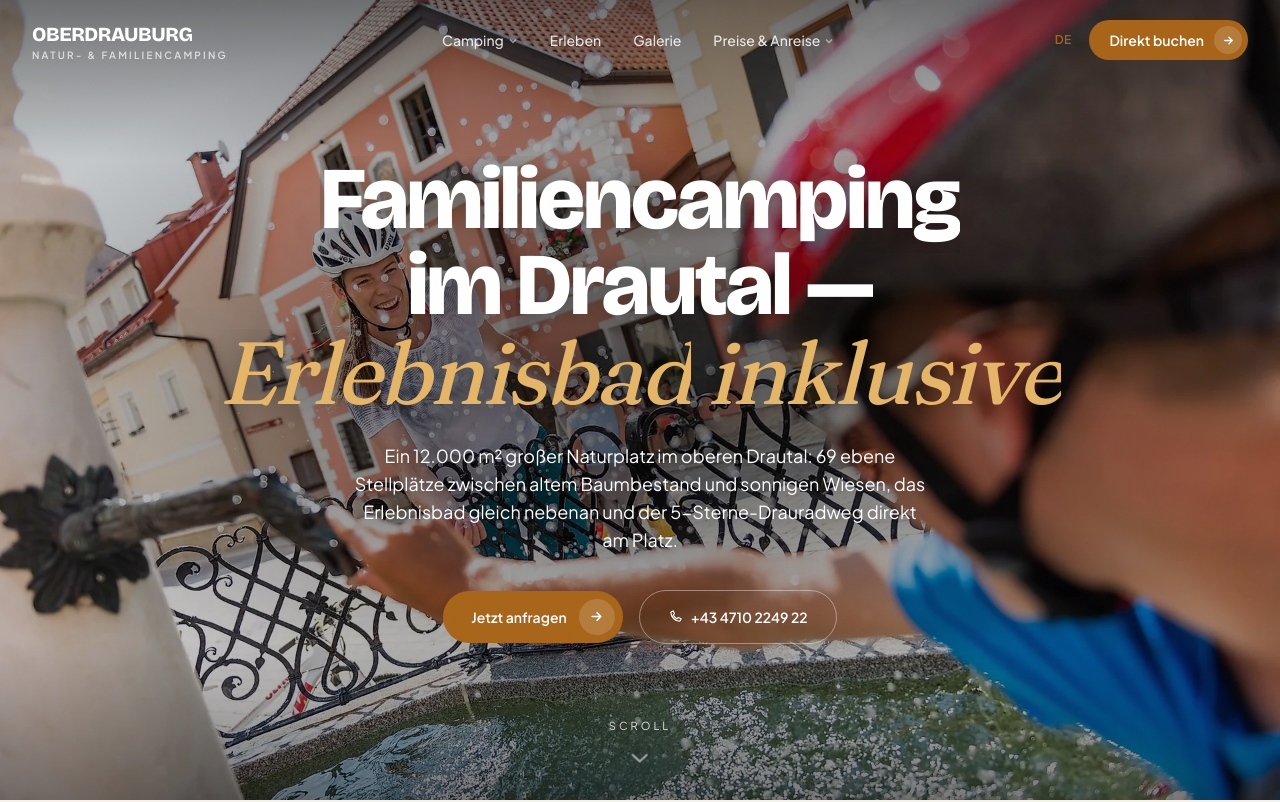
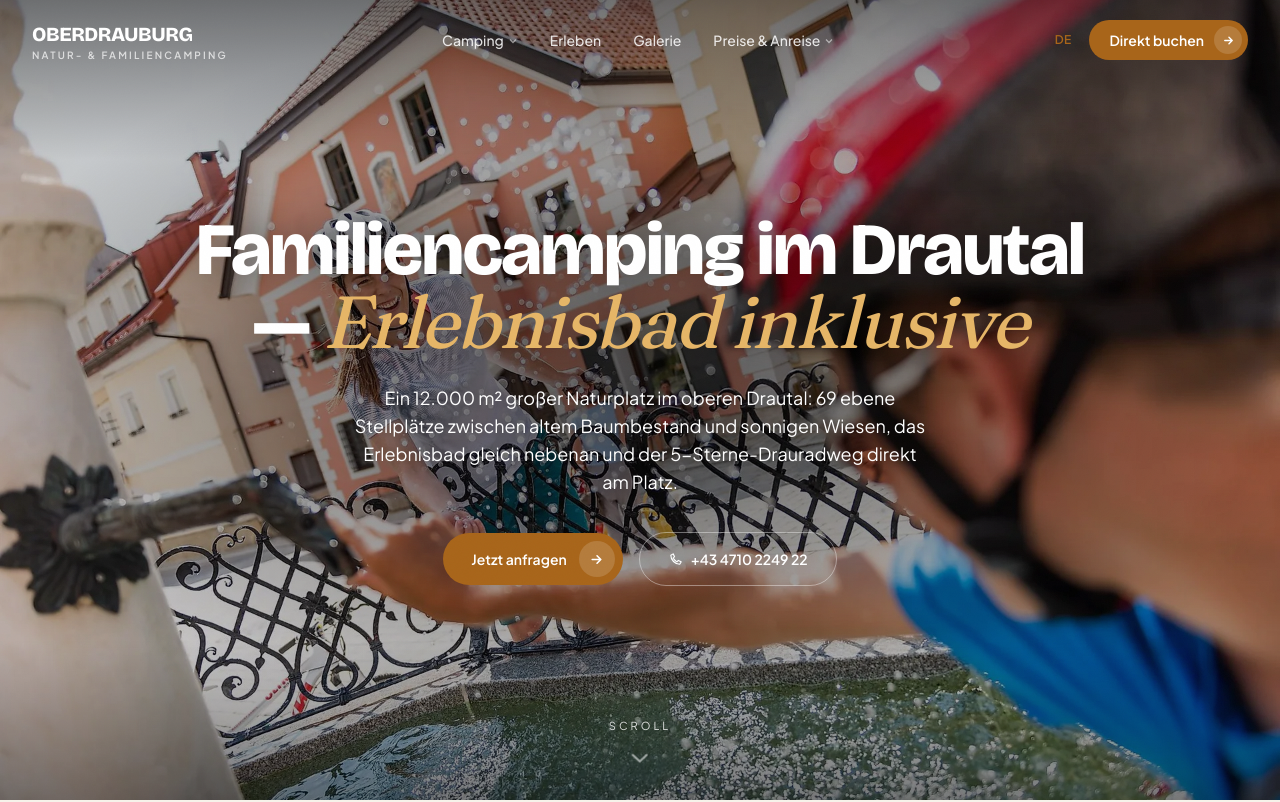
Before and after one commit to Lellino-Elias/camping-oberdrauburg-camping-demo, a Next.js app: page / in a window 1280 px wide. Shown: the top 802 px of the page. Built offline with nearby package versions, Linux system fonts and the light colour scheme.

Commit message:
camping-oberdrauburg — campsite demo 2026-06-11 17:28:35

```diff
--- a/src/app/globals.css
+++ b/src/app/globals.css
@@ -161,13 +161,16 @@
   display: inline-block;
   overflow: hidden;
   vertical-align: bottom;
-  /* Descender-Schutz bei enger Zeilenhöhe (g, y, j) */
-  padding-bottom: 0.12em;
-  margin-bottom: -0.12em;
+  /* Glyphen-Schutz an ALLEN Kanten: unten Descender (g, y, j), oben i-Punkte/Umlaute/Kursiv-
+     Ascender („Ski" verlor den i-Punkt), seitlich Kursiv-Überhang. Negative Margins gleichen
+     das Layout exakt aus — Maske größer, Textfluss identisch. */
+  padding: 0.18em 0.1em 0.12em;
+  margin: -0.18em -0.1em -0.12em;
 }
 .wsplit .w > span {
   display: inline-block;
-  transform: translateY(118%);
+  /* 135 % statt 118 %: durch das größere Masken-Padding braucht der versteckte Zustand mehr Weg */
+  transform: translateY(135%);
   transition: transform 0.9s cubic-bezier(0.16, 1, 0.3, 1);
   transition-delay: calc(var(--wi, 0) * 60ms);
 }
--- a/src/components/sections/Hero.tsx
+++ b/src/components/sections/Hero.tsx
@@ -20,6 +20,14 @@
   const after = emphAt >= 0 ? claim.slice(emphAt + claimEmphasis.length) : "";
   const hero = campsite.hero.aerial;
   const left = campsite.heroVariant === "left";
+  // Proportionen: langer Claim → kleinere Stufe, sonst erschlägt die Headline die Hero-Section.
+  // Literale Tailwind-Klassen (JIT scannt den Quelltext — niemals dynamisch zusammensetzen!).
+  const sizeCls =
+    claim.length >= 55
+      ? "text-[clamp(1.75rem,6.5vw,3.9rem)]"
+      : claim.length >= 39
+        ? "text-[clamp(1.9rem,7.5vw,4.6rem)]"
+        : "text-[clamp(2rem,9vw,5.5rem)]";
 
   useEffect(() => {
     if (window.matchMedia("(prefers-reduced-motion: reduce)").matches) return;
@@ -56,8 +64,11 @@
       {/* Content — zentriert (Default) oder linksbündig (heroVariant: "left") */}
       <div className={`reveal reveal-soft relative z-10 mx-auto flex h-full max-w-[1320px] flex-col justify-center px-5 md:px-8 ${left ? "items-start text-left" : "items-center text-center"}`}>
         <h1
-          className={`font-display text-[clamp(2rem,9vw,5.5rem)] font-extrabold leading-[1.04] md:leading-[0.98] tracking-tight text-white [text-wrap:balance] ${left ? "max-w-3xl" : "mx-auto max-w-4xl"}`}
-          style={{ textShadow: "0 2px 30px rgba(0,0,0,0.4)" }}
+          className={`font-display ${sizeCls} font-extrabold leading-[1.04] md:leading-[0.98] tracking-tight text-white [text-wrap:balance] ${left ? "max-w-3xl" : "mx-auto max-w-4xl"}`}
+          // drop-shadow-FILTER statt text-shadow: der Filter wird NACH dem Wort-Masken-Clipping
+          // gerechnet → keine sichtbaren Schatten-Boxen mehr an den Maskenkanten (overflow:hidden
+          // schnitt den 30px-text-shadow pro Wort hart ab = die „kantigen Blöcke" hinterm Text).
+          style={{ filter: "drop-shadow(0 2px 22px rgba(0,0,0,0.45))" }}
         >
           <Words text={claim} emphasis={emphAt >= 0 ? claimEmphasis : undefined} emphasisClass="font-serif italic font-normal" emphasisStyle={{ color: "var(--hero-emph)" }} />
         </h1>
--- a/src/content/campsites/camping-oberdrauburg.ts
+++ b/src/content/campsites/camping-oberdrauburg.ts
@@ -17,7 +17,6 @@
   brandKind: "Natur- & Familiencamping",
   regionLong: "Oberes Drautal · Kärnten · Österreich",
 
-  theme: "editorial",
   heroVariant: "center",
 
   claim: "Familiencamping im Drautal — Erlebnisbad inklusive",
@@ -196,7 +195,7 @@
     telHref: "tel:+434710224922",
     mail: "oberdrauburg.tourist@ktn.gde.at",
     adresse: "Unterberg 31 · 9781 Oberdrauburg · Kärnten",
-    coords: { lat: 46.7405184, lng: 12.9725542 },
+    coords: { lat: 46.740443, lng: 12.971415 },
   },
 
   languages: ["DE"],
```
